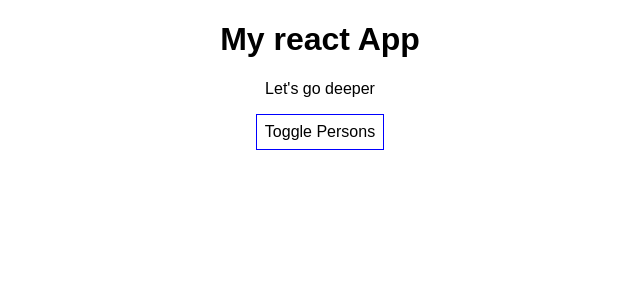
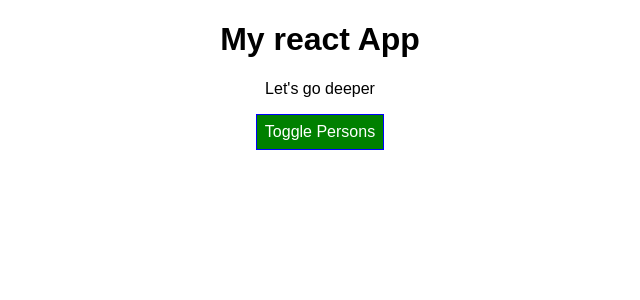
Before and after one commit to edgar-dias/react-intro, a React (Create React App) app: page / in a window 1280 px wide. Shown: the top 300 px of the page, without its empty margins (320-960 px from the left). Built offline with nearby package versions, Linux system fonts and the light colour scheme.

Commit message:
add basic css styles

```diff
--- a/src/App.css
+++ b/src/App.css
@@ -1,3 +1,25 @@
 .App {
   text-align: center;
 }
+
+.red {
+  color: red;
+}
+
+.bold {
+  font-weight: bold;
+}
+
+.button {
+  background-color: green;
+  color: white;
+  font: inherit;
+  border: 1px solid blue;
+  padding: 8px;
+  cursor: pointer;
+}
+
+.button:hover{
+  background-color: lightgreen;
+  color: black;
+}
--- a/src/App.js
+++ b/src/App.js
@@ -37,13 +37,6 @@ class App extends Component {
     };
 
     render() {
-        const style = {
-            backgroundColor: 'white',
-            font: 'inherit',
-            border: '1px solid blue',
-            padding: '8px',
-            cursor: 'pointer',
-        };
 
         let persons = null;
         if (this.state.showPersons) {
@@ -62,13 +55,22 @@ class App extends Component {
                     })}
                 </div>
             );
+
+        }
+
+        const classes = [];
+        if (this.state.persons.length <= 2) {
+            classes.push('red');
+        }
+        if (this.state.persons.length <= 1) {
+            classes.push('bold');
         }
 
         return (
             <div className="App">
                 <h1>My react App</h1>
-                <p>Let's go deeper</p>
-                <button style={style} onClick={this.togglePersonsHandler}>
+                <p className={classes.join(' ')}>Let's go deeper</p>
+                <button className="button" onClick={this.togglePersonsHandler}>
                     Toggle Persons
                 </button>
 
```
